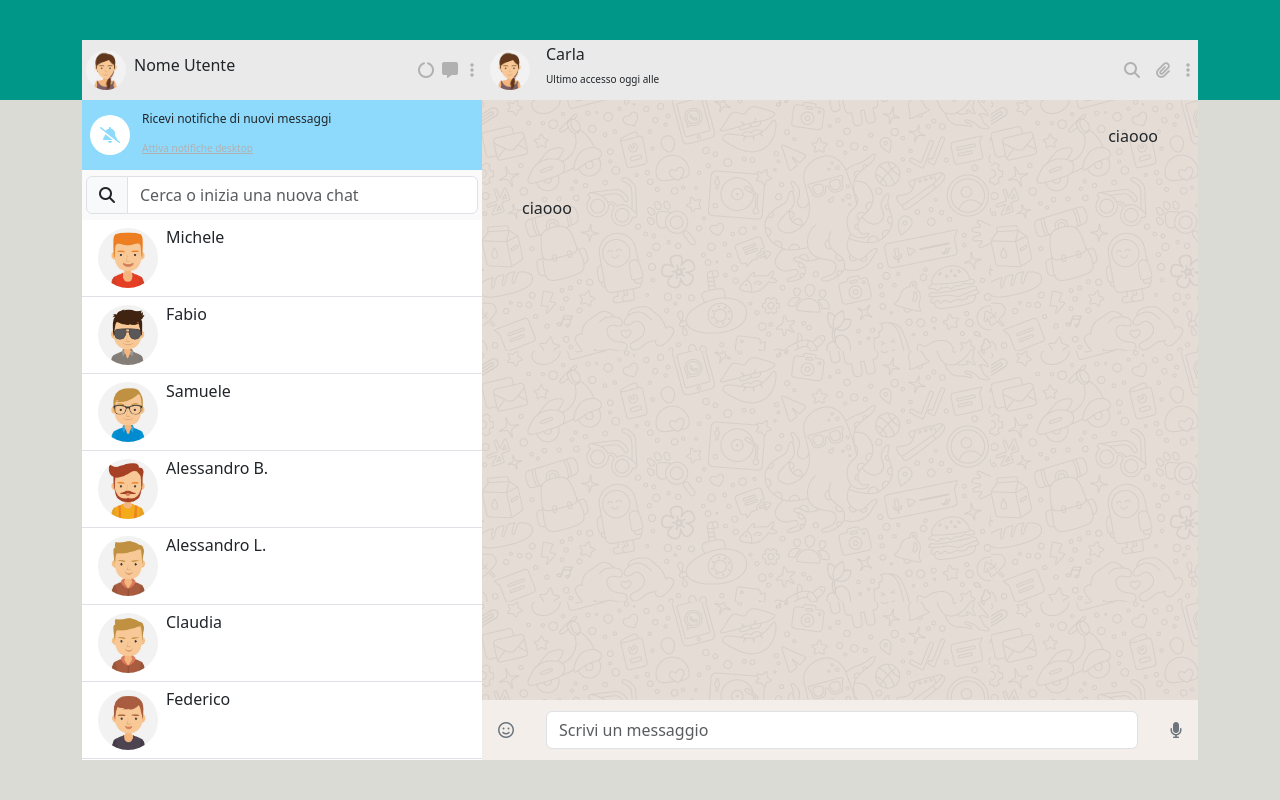
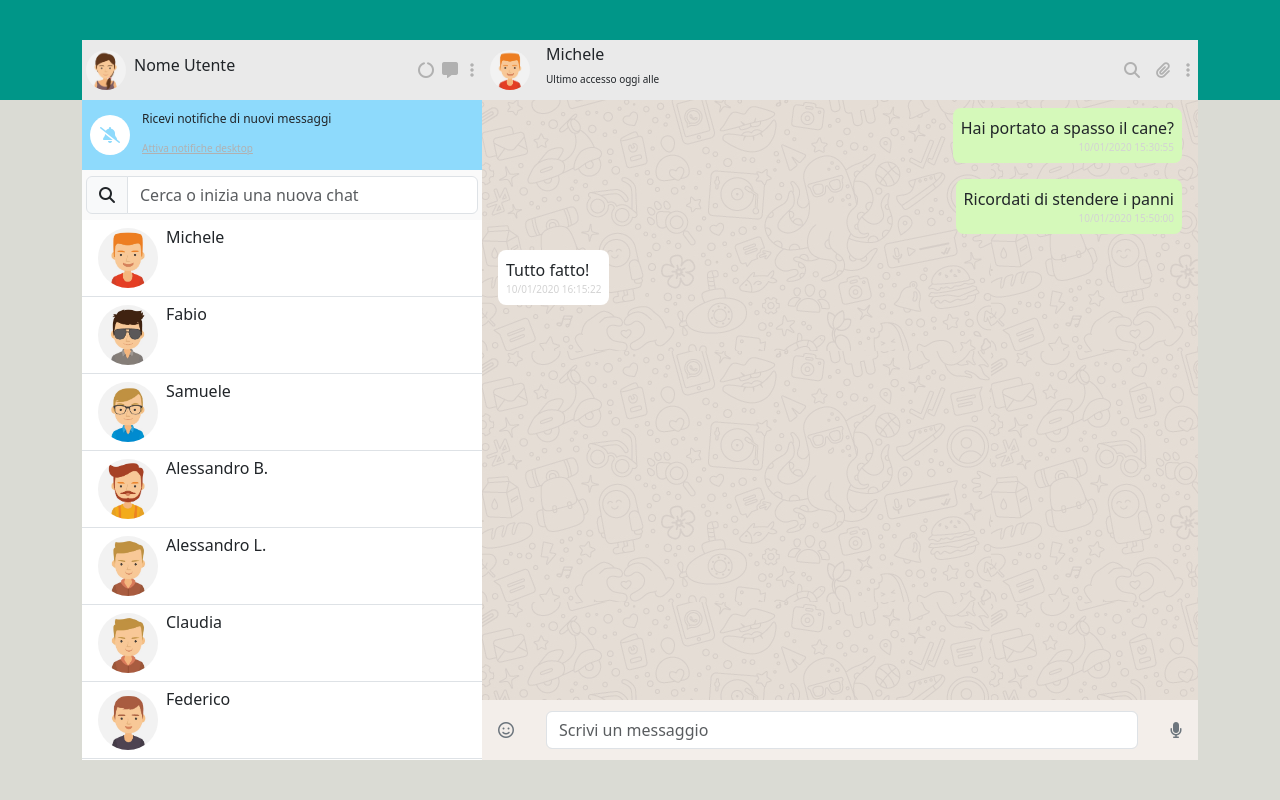
Before and after one commit to GLCVLL/vue-boolzapp, a plain HTML site: page index.html in a window 1280 px wide. Drawn offline with nearby package versions, Linux system fonts and the light colour scheme.

Commit message:
added dynamic message

```diff
--- a/css/style.css
+++ b/css/style.css
@@ -124,11 +124,11 @@ header{
   justify-content: flex-start;
 }
 
-.message-container.sent.message{
+.message-container.sent .message{
   background-color: #d5f9ba;
 }
 
-.message-container.received.message{
+.message-container.received .message{
   background-color: white;
 }
 
--- a/index.html
+++ b/index.html
@@ -56,7 +56,7 @@
                     </div>
                     <!-- CONTACT LIST -->
                     <ul id="my-list" class="list-group list-group-flush">
-                        <li v-for="contact in contacts" :key="contact.id" class="list-group-item">
+                        <li v-for="(contact, i) in contacts" :key="contact.id" class="list-group-item" @click="setCurrentIndex(i)">
                             <img :src="'img/avatar' + contact.avatar + '.jpg'" alt="contact.name">
                             <h6 class="mx-2">{{ contact.name }}</h6>
                         </li>
@@ -68,9 +68,9 @@
                 <!-- HEADER -->
                 <header class="d-flex align-items-center justify-content-between">
                     <div class="header-left d-flex align-items-center">
-                        <img src="img/avatar_io.jpg" alt="carla" class="mx-2">
+                        <img :src="'img/avatar' + currentContact.avatar + '.jpg'" alt="currentContact.name" class="mx-2">
                         <div class="mx-2 pt-2">
-                            <h6>Carla</h6>
+                            <h6>{{currentContact.name}}</h6>
                             <p>Ultimo accesso oggi alle</p>
                         </div>
                     </div>
@@ -83,16 +83,10 @@
                 <!-- MAIN CHAT -->
                 <div id="chat">
                     <ul class="px-3">
-                        <li class="message-container p-3 sent">
-                            <div class="message p-2 rounded-3">
-                                <p>ciaooo</p>
-                                <time></time>
-                            </div>
-                        </li>
-                        <li class="message-container p-3 received">
-                            <div class="message p-2 rounded-3">
-                                <p>ciaooo</p>
-                                <time></time>
+                        <li v-for="message in currentContact.messages" :key="message.id" :class="['message-container', message.status]">
+                            <div class="message p-2 rounded-3 my-2">
+                              <p>{{ message.message }}</p>
+                              <time>{{ message.date }}</time>
                             </div>
                         </li>
                     </ul>
--- a/js/script.js
+++ b/js/script.js
@@ -199,12 +199,17 @@ const app = Vue.createApp({
                   ],
                 }
               ],
-            selectedContact: null,
+            currentIndex: 0,
+        }
+    },
+    computed:{
+        currentContact(){
+            return this.contacts[this.currentIndex];
         }
     },
     methods: {
-        selectContact(contact) {
-          this.selectedContact = contact;
+        setCurrentIndex(index) {
+          this.currentIndex = index;
         }
     },
 });
```
